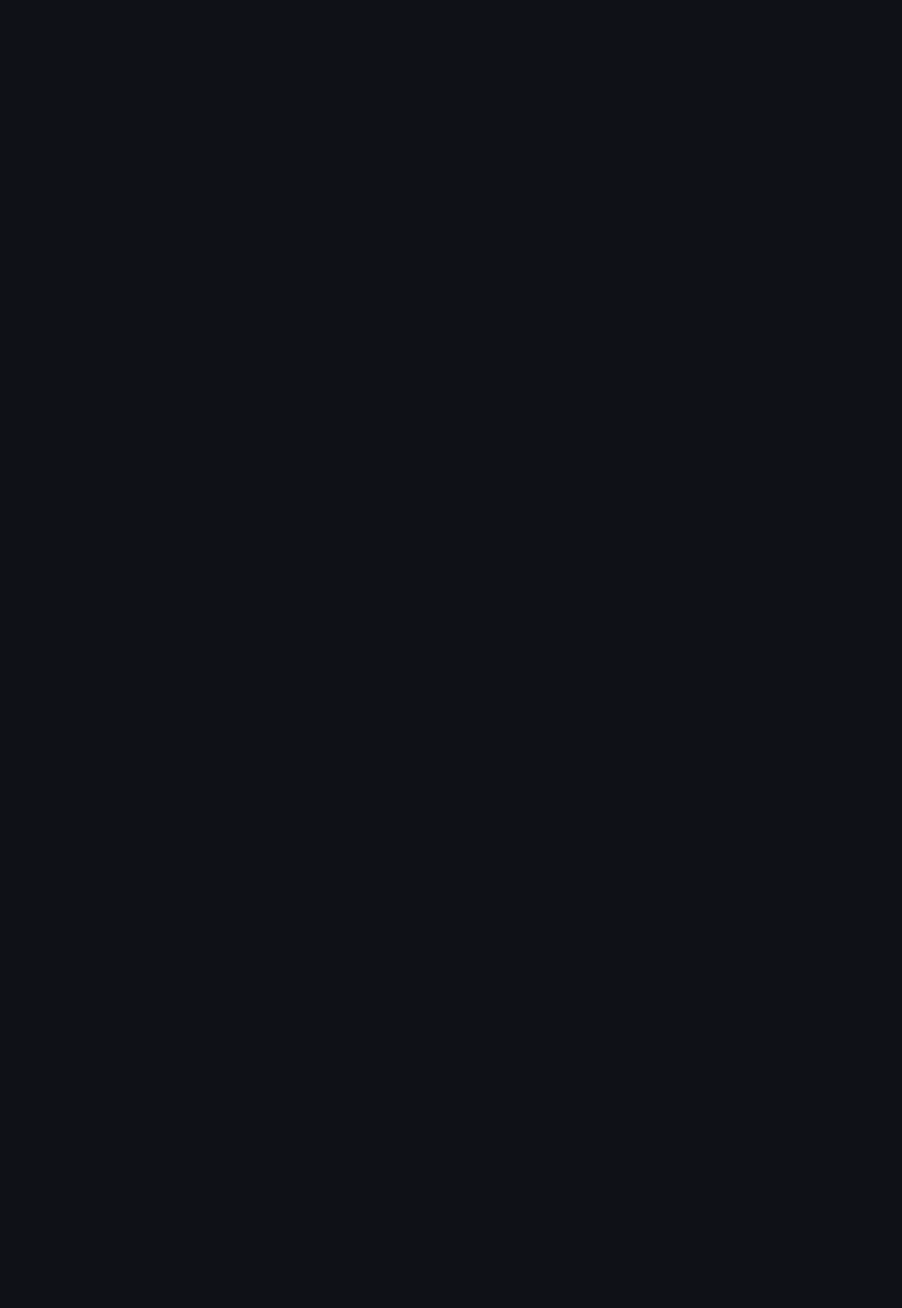
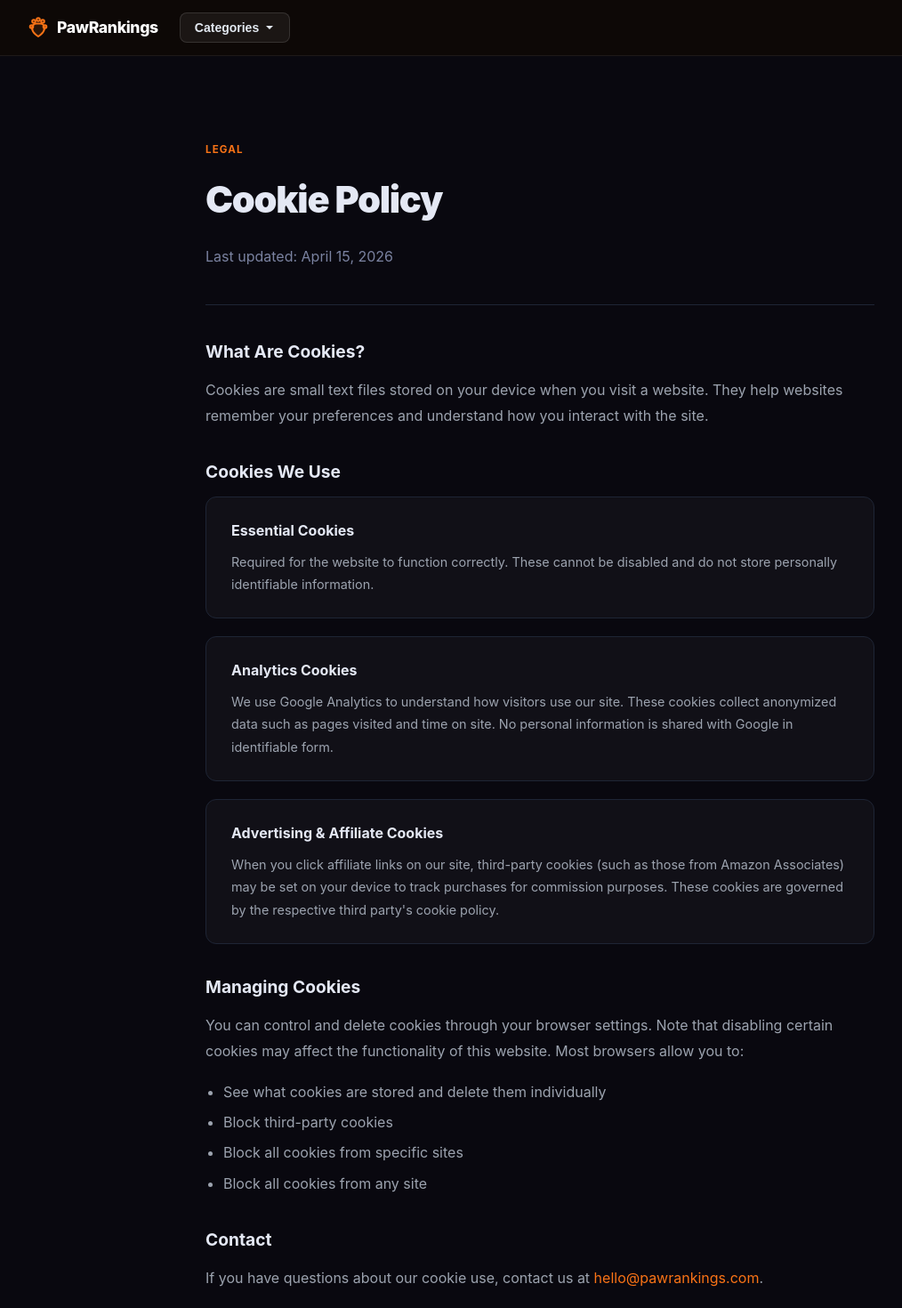
Before and after one commit to conceptsellerbills-cmyk/pawrankings, a Next.js app: page /cookie-policy in a window 1280 px wide. Before the commit this address had no page. Shown: the top 1470 px of the page at 89% size, without its empty margins (33-1047 px from the left). Before the commit the page ends 800 px from the top, so only its background shows below. Built offline with nearby package versions, Linux system fonts and the light colour scheme.

Commit message:
feat: add Cookie Policy page

```diff
--- /dev/null
+++ b/app/cookie-policy/page.tsx
@@ -0,0 +1,67 @@
+import type { Metadata } from "next";
+export const metadata: Metadata = { title: "Cookie Policy — Paw Rankings", description: "Cookie Policy for Paw Rankings (pawrankings.com)." };
+export default function CookiePolicyPage() {
+  return (
+    <>
+      <style>{`
+  *,*::before,*::after{box-sizing:border-box;margin:0;padding:0}
+  body{background:#09080f;color:#e4e8f4;font-family:-apple-system,BlinkMacSystemFont,"Segoe UI",sans-serif;line-height:1.7}
+  a{color:#f97316;text-decoration:none}
+  a:hover{text-decoration:underline}
+  .page-wrap{max-width:800px;margin:0 auto;padding:56px 24px 100px}
+  .page-eyebrow{font-size:0.72rem;font-weight:700;letter-spacing:0.1em;text-transform:uppercase;color:#f97316;margin-bottom:10px}
+  .page-title{font-size:clamp(1.8rem,4vw,2.6rem);font-weight:900;letter-spacing:-0.03em;margin-bottom:16px;color:#e4e8f4}
+  .page-subtitle{font-size:1rem;color:#7a82a0;margin-bottom:40px;line-height:1.7;max-width:600px}
+  .page-divider{border:none;border-top:1px solid #1e2535;margin:36px 0}
+  h2{font-size:1.2rem;font-weight:700;color:#e4e8f4;margin:32px 0 12px}
+  p{color:#9ca3af;line-height:1.8;margin-bottom:16px}
+  ul{color:#9ca3af;margin:0 0 16px 20px;line-height:1.9}
+  li{margin-bottom:4px}
+  .contact-form{display:flex;flex-direction:column;gap:16px;margin-top:24px}
+  .form-group{display:flex;flex-direction:column;gap:6px}
+  .form-group label{font-size:0.85rem;font-weight:600;color:#c8cad8}
+  .form-group input,.form-group textarea,.form-group select{background:rgba(255,255,255,0.05);border:1px solid rgba(255,255,255,0.1);border-radius:8px;padding:12px 16px;color:#e4e8f4;font-size:0.95rem;font-family:inherit;outline:none;transition:border-color 0.15s;resize:vertical}
+  .form-group input:focus,.form-group textarea:focus,.form-group select:focus{border-color:#f97316}
+  .form-group input::placeholder,.form-group textarea::placeholder{color:#4b5563}
+  .form-submit{background:#f97316;color:#fff;border:none;border-radius:10px;padding:13px 32px;font-size:1rem;font-weight:700;cursor:pointer;align-self:flex-start;transition:opacity 0.15s}
+  .form-submit:hover{opacity:0.85}
+  .info-card{background:rgba(255,255,255,0.03);border:1px solid #1e2535;border-radius:12px;padding:24px 28px;margin-bottom:20px}
+  .info-card h3{font-size:1rem;font-weight:700;color:#e4e8f4;margin-bottom:8px}
+  .info-card p{margin:0;font-size:0.9rem}
+  .highlight-box{background:rgba(249,115,22,0.08);border:1px solid rgba(249,115,22,0.25);border-radius:12px;padding:24px 28px;margin:28px 0}
+  .highlight-box p{margin:0;color:#c8cad8}
+`}</style>
+      <div className="page-wrap">
+        <div className="page-eyebrow">Legal</div>
+        <h1 className="page-title">Cookie Policy</h1>
+        <p className="page-subtitle">Last updated: April 15, 2026</p>
+        <hr className="page-divider" />
+        <h2>What Are Cookies?</h2>
+        <p>Cookies are small text files stored on your device when you visit a website. They help websites remember your preferences and understand how you interact with the site.</p>
+        <h2>Cookies We Use</h2>
+        <div className="info-card">
+          <h3>Essential Cookies</h3>
+          <p>Required for the website to function correctly. These cannot be disabled and do not store personally identifiable information.</p>
+        </div>
+        <div className="info-card">
+          <h3>Analytics Cookies</h3>
+          <p>We use Google Analytics to understand how visitors use our site. These cookies collect anonymized data such as pages visited and time on site. No personal information is shared with Google in identifiable form.</p>
+        </div>
+        <div className="info-card">
+          <h3>Advertising & Affiliate Cookies</h3>
+          <p>When you click affiliate links on our site, third-party cookies (such as those from Amazon Associates) may be set on your device to track purchases for commission purposes. These cookies are governed by the respective third party's cookie policy.</p>
+        </div>
+        <h2>Managing Cookies</h2>
+        <p>You can control and delete cookies through your browser settings. Note that disabling certain cookies may affect the functionality of this website. Most browsers allow you to:</p>
+        <ul>
+          <li>See what cookies are stored and delete them individually</li>
+          <li>Block third-party cookies</li>
+          <li>Block all cookies from specific sites</li>
+          <li>Block all cookies from any site</li>
+        </ul>
+        <h2>Contact</h2>
+        <p>If you have questions about our cookie use, contact us at <a href="mailto:hello@pawrankings.com">hello@pawrankings.com</a>.</p>
+      </div>
+    </>
+  );
+}
```
